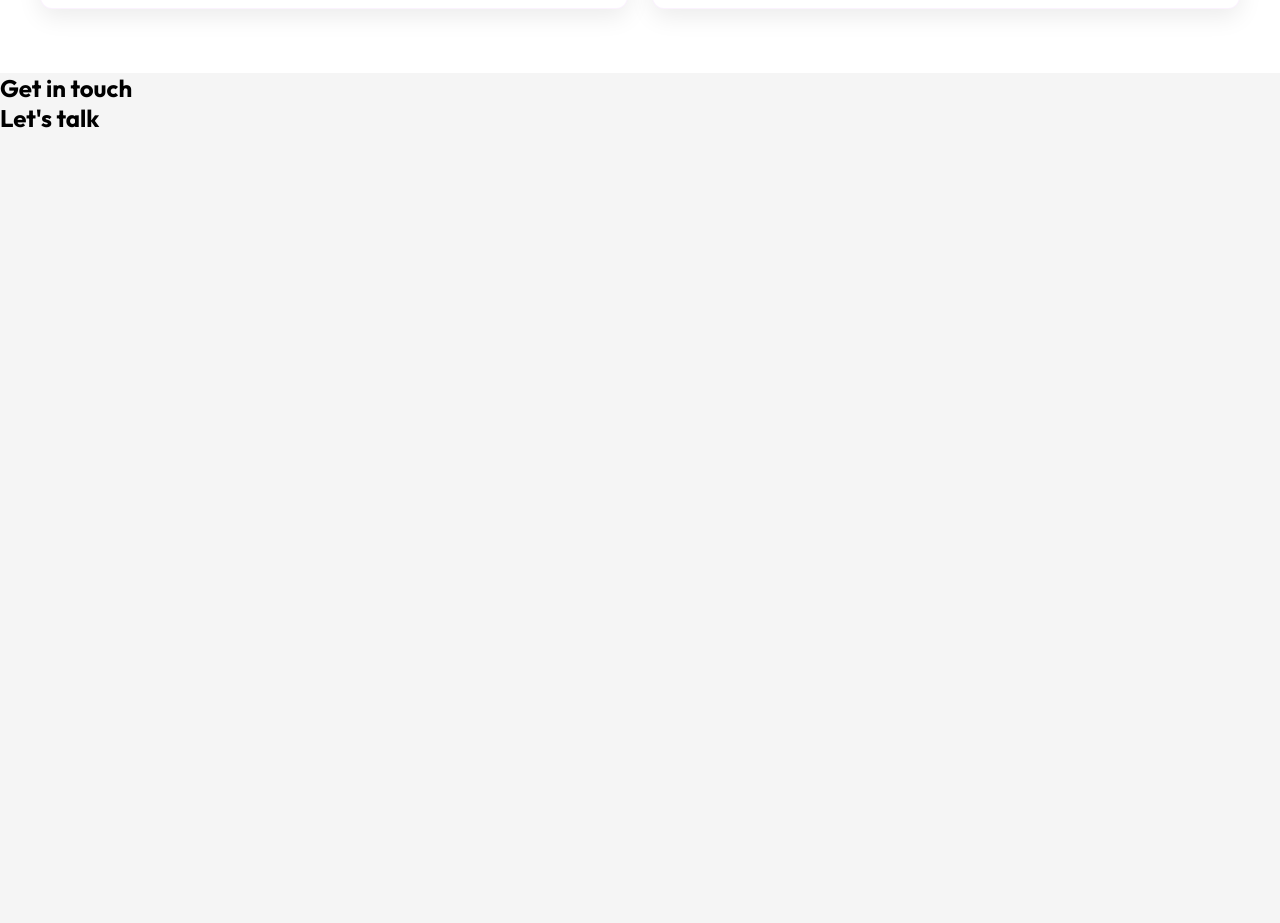
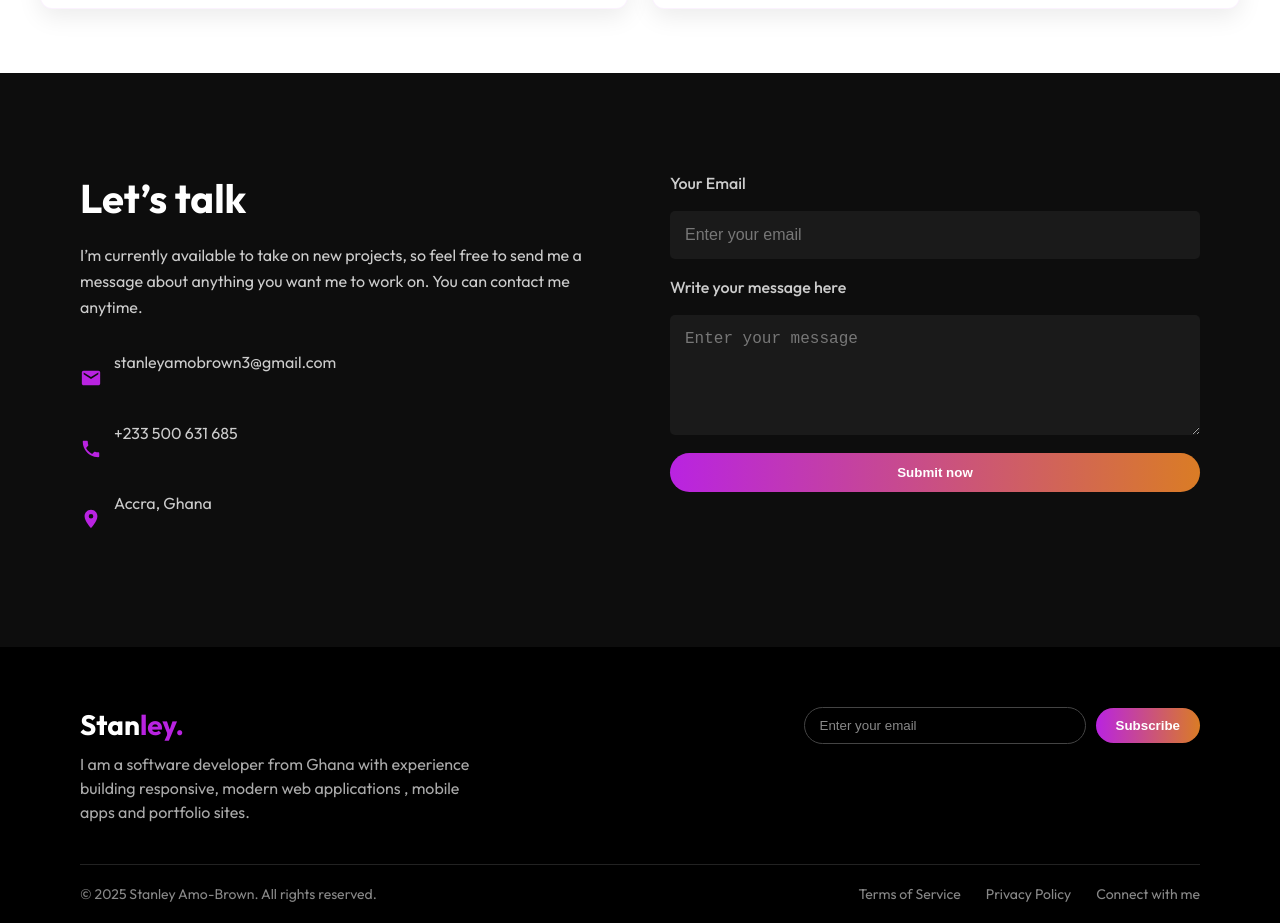
Before and after one commit to stanleyamo/portfolio, a React (Vite) app: page / in a window 1280 px wide. Shown: the part 3106-4029 px from the top of the page. Before the commit the page ends 3239 px from the top, so only its background shows below. Built offline with nearby package versions, Linux system fonts and the light colour scheme.

Commit message:
contact/footer

```diff
--- a/src/App.jsx
+++ b/src/App.jsx
@@ -22,7 +22,7 @@ const App = () => {
             <section id="portfolio">
                 <ProjectPreview/>
             </section>
-            <section>
+            <section id="contact">
                 <Contact/>
             </section>
         </>
--- a/src/component/Contact/Contact.css
+++ b/src/component/Contact/Contact.css
@@ -0,0 +1,224 @@
+/* Contact Section */
+.contact-section {
+    background-color: #0d0d0d;
+    color: #fff;
+    padding: 100px 80px;
+    display: flex;
+    justify-content: center;
+    align-items: center;
+}
+
+.contact-container {
+    display: flex;
+    justify-content: space-between;
+    align-items: flex-start;
+    gap: 60px;
+    width: 100%;
+    max-width: 1200px;
+    flex-wrap: wrap;
+}
+
+/* Left */
+.contact-left {
+    flex: 1;
+    min-width: 300px;
+}
+
+.contact-left h1 {
+    font-size: 40px;
+    margin-bottom: 20px;
+    color: #fff;
+}
+
+.contact-left p {
+    color: #ccc;
+    line-height: 1.6;
+    margin-bottom: 30px;
+}
+
+.contact-details {
+    display: flex;
+    flex-direction: column;
+    gap: 15px;
+}
+
+.contact-detail {
+    display: flex;
+    align-items: center;
+    gap: 12px;
+    color: #ddd;
+    font-size: 16px;
+}
+
+.contact-icon {
+    color: #b923e1;
+    font-size: 22px;
+}
+
+/* Right */
+.contact-right {
+    flex: 1;
+    min-width: 300px;
+}
+
+.contact-form {
+    display: flex;
+    flex-direction: column;
+    gap: 18px;
+}
+
+.contact-form label {
+    font-weight: 500;
+    font-size: 16px;
+    color: #ccc;
+}
+
+.contact-form input,
+.contact-form textarea {
+    background-color: #1a1a1a;
+    border: none;
+    padding: 15px;
+    border-radius: 5px;
+    color: #fff;
+    font-size: 16px;
+    outline: none;
+}
+
+.contact-form input::placeholder,
+.contact-form textarea::placeholder {
+    color: #777;
+}
+
+.submit-btn {
+    background: linear-gradient(90deg, #b923e1, #da7c25);
+    border: none;
+    color: white;
+    font-weight: 600;
+    padding: 12px 25px;
+    border-radius: 25px;
+    cursor: pointer;
+    transition: transform 0.3s ease, opacity 0.3s ease;
+}
+
+.submit-btn:hover {
+    transform: scale(1.05);
+    opacity: 0.9;
+}
+
+/* Footer */
+.footer {
+    background-color: #000;
+    color: #fff;
+    padding: 60px 80px 20px;
+}
+
+.footer-top {
+    display: flex;
+    justify-content: space-between;
+    align-items: flex-start;
+    gap: 40px;
+    flex-wrap: wrap;
+}
+
+.footer-left h2 {
+    font-size: 28px;
+    font-weight: 700;
+}
+
+.footer-left span {
+    color: #b923e1;
+}
+
+.footer-left p {
+    color: #aaa;
+    margin-top: 10px;
+    max-width: 400px;
+    line-height: 1.5;
+}
+
+.footer-subscribe {
+    display: flex;
+    gap: 10px;
+    align-items: center;
+}
+
+.footer-subscribe input {
+    background: transparent;
+    border: 1px solid #444;
+    border-radius: 25px;
+    padding: 10px 15px;
+    color: #fff;
+    width: 250px;
+}
+
+.footer-subscribe input::placeholder {
+    color: #888;
+}
+
+.subscribe-btn {
+    background: linear-gradient(90deg, #b923e1, #da7c25);
+    border: none;
+    color: #fff;
+    padding: 10px 20px;
+    border-radius: 25px;
+    cursor: pointer;
+    font-weight: 600;
+    transition: opacity 0.3s ease;
+}
+
+.subscribe-btn:hover {
+    opacity: 0.9;
+}
+
+/* Footer Bottom */
+.footer-bottom {
+    margin-top: 40px;
+    border-top: 1px solid #222;
+    padding-top: 20px;
+    display: flex;
+    justify-content: space-between;
+    flex-wrap: wrap;
+    font-size: 14px;
+    color: #888;
+}
+
+.footer-links {
+    display: flex;
+    gap: 25px;
+}
+
+.footer-links a {
+    color: #888;
+    text-decoration: none;
+    transition: color 0.3s ease;
+}
+
+.footer-links a:hover {
+    color: #b923e1;
+}
+
+/* Responsive */
+@media (max-width: 768px) {
+    .contact-container {
+        flex-direction: column;
+    }
+
+    .footer-top {
+        flex-direction: column;
+    }
+
+    .footer-subscribe {
+        width: 100%;
+    }
+
+    .footer-subscribe input {
+        flex: 1;
+    }
+
+    .footer-bottom {
+        flex-direction: column;
+        align-items: center;
+        text-align: center;
+        gap: 10px;
+    }
+}
--- a/src/component/Contact/Contact.jsx
+++ b/src/component/Contact/Contact.jsx
@@ -1,34 +1,82 @@
-import React from 'react';
-import './Contact.css'
+import React from "react";
+import { MdEmail, MdPhone, MdLocationOn } from "react-icons/md";
+import "./Contact.css";
 
 const Contact = () => {
     return (
-        <div>
-            <div className="contact">
-                <div className="contact-title">
-                    <h1>Get in touch</h1>
-                </div>
-                <div className="contact-section">
+        <>
+            <section className="contact-section">
+                <div className="contact-container">
+                    {/* Left Side */}
                     <div className="contact-left">
-                        <h1>Let's talk</h1>
-                        <p></p>
+                        <h1>Let’s talk</h1>
+                        <p>
+                            I’m currently available to take on new projects, so feel free to send me a
+                            message about anything you want me to work on. You can contact me anytime.
+                        </p>
+
                         <div className="contact-details">
                             <div className="contact-detail">
-
+                                <MdEmail className="contact-icon" />
+                                <p>stanleyamobrown3@gmail.com</p>
                             </div>
-
                             <div className="contact-detail">
-
+                                <MdPhone className="contact-icon" />
+                                <p>+233 500 631 685</p>
                             </div>
-
                             <div className="contact-detail">
-
+                                <MdLocationOn className="contact-icon" />
+                                <p>Accra, Ghana</p>
                             </div>
                         </div>
                     </div>
+
+                    {/* Right Side - Form */}
+                    <div className="contact-right">
+                        <form className="contact-form">
+                            <label>Your Email</label>
+                            <input type="email" placeholder="Enter your email" required />
+
+                            <label>Write your message here</label>
+                            <textarea placeholder="Enter your message" rows="5" required></textarea>
+
+                            <button type="submit" className="submit-btn">
+                                Submit now
+                            </button>
+                        </form>
+                    </div>
                 </div>
-            </div>
-        </div>
+            </section>
+
+            {/* Footer */}
+            <footer className="footer">
+                <div className="footer-top">
+                    <div className="footer-left">
+                        <h2>
+                            Stan<span>ley.</span>
+                        </h2>
+                        <p>
+                            I am a software developer from Ghana with experience building responsive,
+                            modern web applications , mobile apps and portfolio sites.
+                        </p>
+                    </div>
+
+                    <div className="footer-subscribe">
+                        <input type="email" placeholder="Enter your email" />
+                        <button className="subscribe-btn">Subscribe</button>
+                    </div>
+                </div>
+
+                <div className="footer-bottom">
+                    <p>© 2025 Stanley Amo-Brown. All rights reserved.</p>
+                    <div className="footer-links">
+                        <a href="#">Terms of Service</a>
+                        <a href="#">Privacy Policy</a>
+                        <a href="#">Connect with me</a>
+                    </div>
+                </div>
+            </footer>
+        </>
     );
 };
 
--- a/src/component/Navbar/Navbar.jsx
+++ b/src/component/Navbar/Navbar.jsx
@@ -24,7 +24,7 @@ const Navbar = () => {
                 <li><a href="#about">About Me</a></li>
                 <li><a href="#services">Services</a></li>
                 <li><a href="#portfolio">Portfolio</a></li>
-                <li><a href="#">Contact</a></li>
+                <li><a href="#contact">Contact</a></li>
             </ul>
 
             <div>
--- a/src/component/Portfolio Page/ProjectPreview.jsx
+++ b/src/component/Portfolio Page/ProjectPreview.jsx
@@ -19,7 +19,7 @@ const projects = [
         name: "Up Coming Project",
         link: "https://www.figma.com/design/zfk2nQqVPKUNObVmHOrrrr/Referral-UI-UX?node-id=0-1&t=rTzCvVVQMUSjFHxP-1",
         description:
-            "A modern website for a nursing school with course info, news, and admissions.",
+            "A modern mobile app for hospital referrals.",
         images: [
             "/images/app/img1.png",
             "/images/app/img2.png",
```
